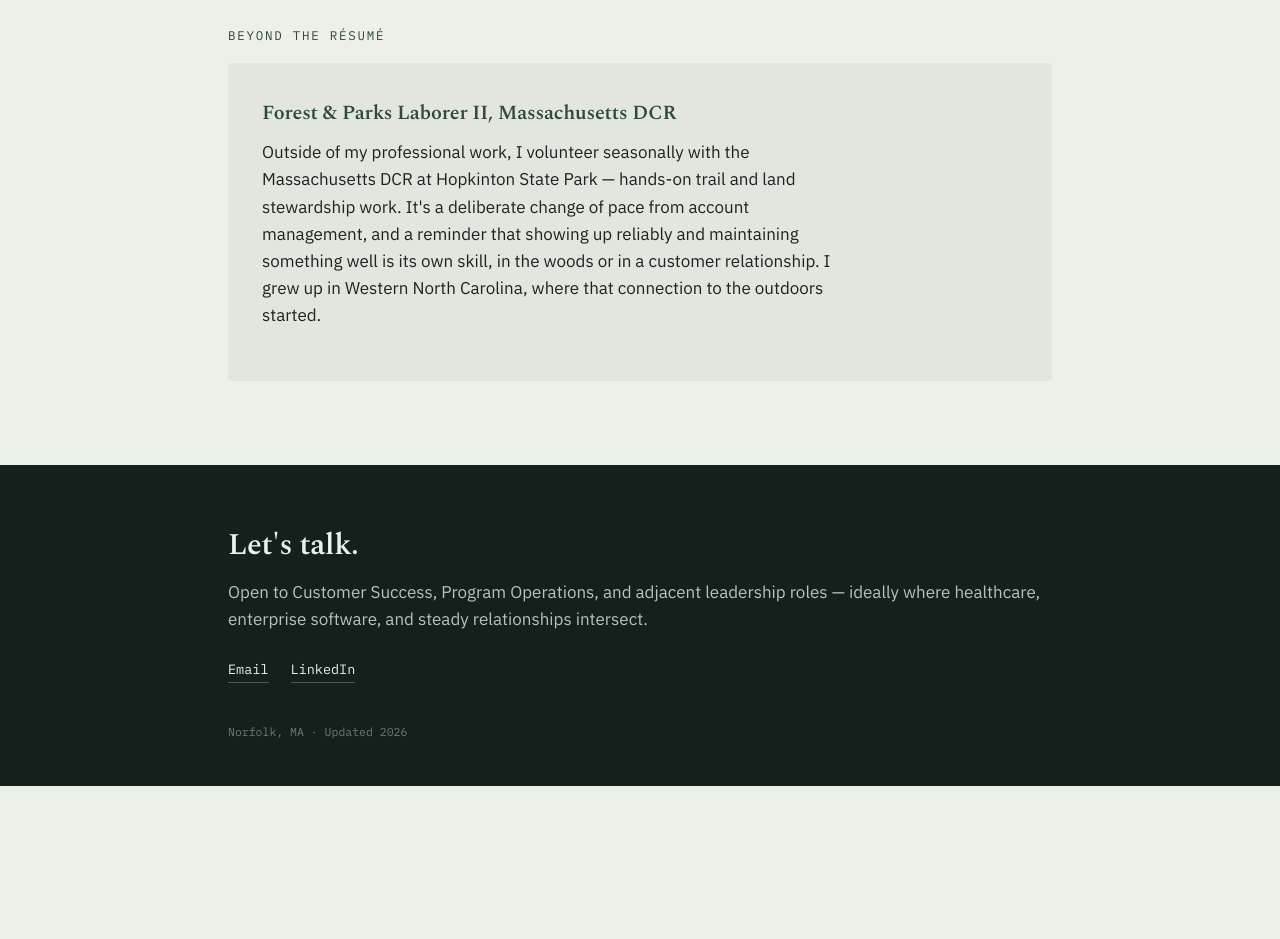
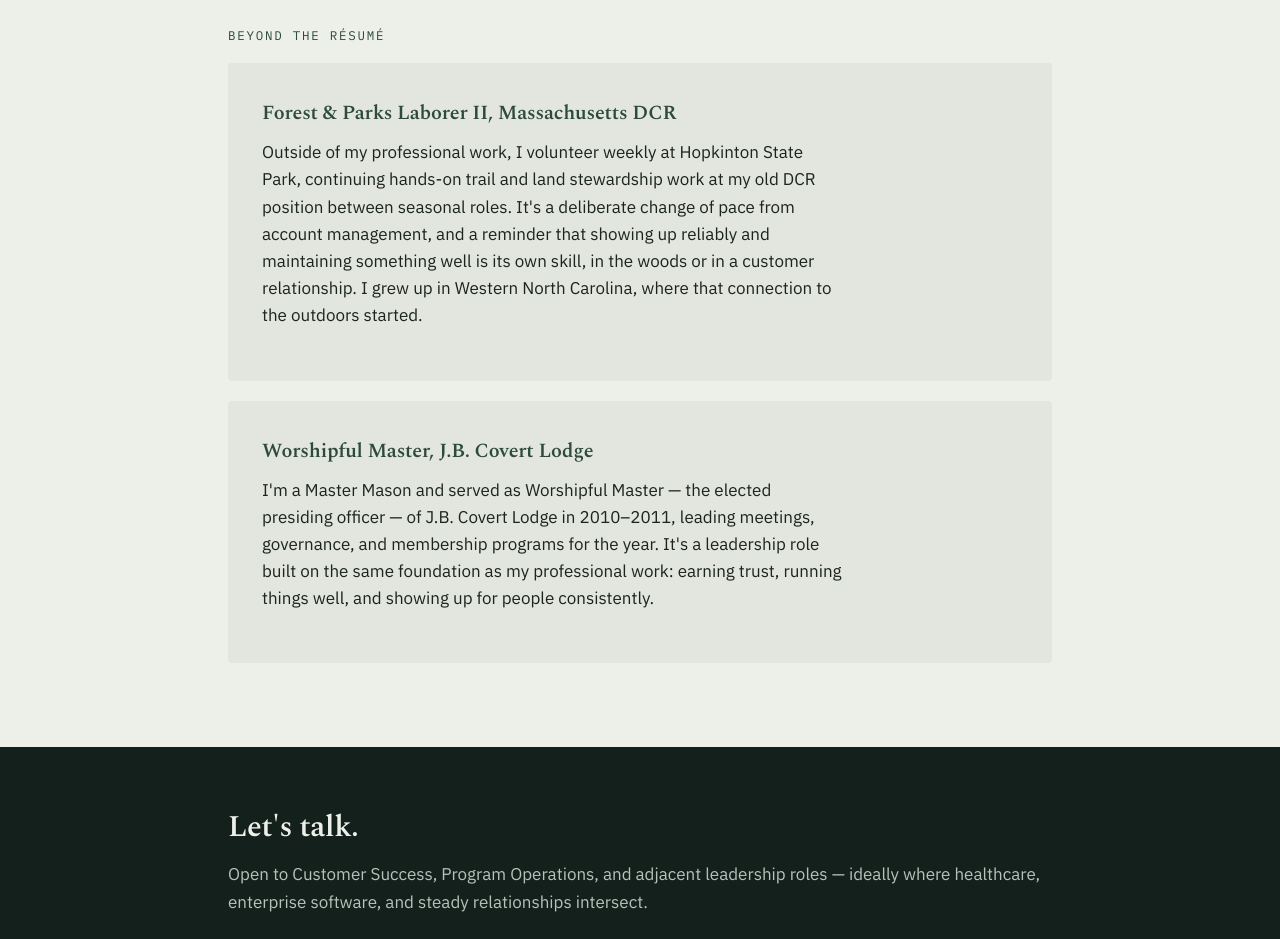
Before and after one commit to ashmcarthur51/ash-mcarthur, a plain HTML site: page index.html in a window 1280 px wide. Shown: the part 2380-3319 px from the top of the page. Before the commit the page ends 3166 px from the top, so only its background shows below. Drawn offline with nearby package versions, Linux system fonts and the light colour scheme.

Commit message:
Add files via upload

```diff
--- a/index.html
+++ b/index.html
@@ -444,7 +444,11 @@
       <div class="section-label">Beyond the Résumé</div>
       <div class="beyond">
         <h3>Forest &amp; Parks Laborer II, Massachusetts DCR</h3>
-        <p>Outside of my professional work, I volunteer seasonally with the Massachusetts DCR at Hopkinton State Park — hands-on trail and land stewardship work. It's a deliberate change of pace from account management, and a reminder that showing up reliably and maintaining something well is its own skill, in the woods or in a customer relationship. I grew up in Western North Carolina, where that connection to the outdoors started.</p>
+        <p>Outside of my professional work, I volunteer weekly at Hopkinton State Park, continuing hands-on trail and land stewardship work at my old DCR position between seasonal roles. It's a deliberate change of pace from account management, and a reminder that showing up reliably and maintaining something well is its own skill, in the woods or in a customer relationship. I grew up in Western North Carolina, where that connection to the outdoors started.</p>
+      </div>
+      <div class="beyond" style="margin-top:20px;">
+        <h3>Worshipful Master, J.B. Covert Lodge</h3>
+        <p>I'm a Master Mason and served as Worshipful Master — the elected presiding officer — of J.B. Covert Lodge in 2010–2011, leading meetings, governance, and membership programs for the year. It's a leadership role built on the same foundation as my professional work: earning trust, running things well, and showing up for people consistently.</p>
       </div>
     </section>
 
```
